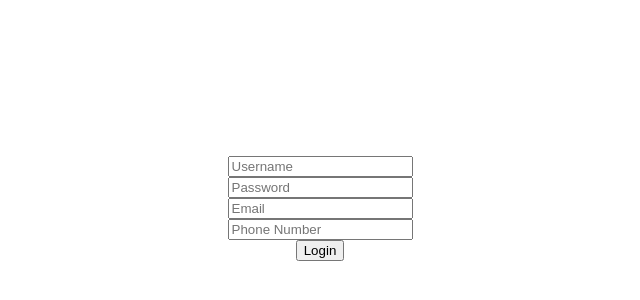
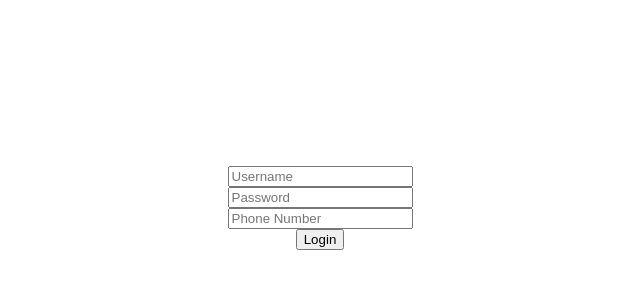
Before and after one commit to ngobathien/test_git, a plain HTML site: page login.html in a window 1280 px wide. Shown: the part 200-500 px from the top of the page, without its empty margins (320-960 px from the left). Drawn offline with Linux system fonts and the light colour scheme.

Commit message:
remove email input

```diff
--- a/login.html
+++ b/login.html
@@ -12,7 +12,6 @@
     <form action="">
         <input type="text" placeholder="Username" required>
         <input type="password" placeholder="Password" required>
-        <input type="email" placeholder="Email" required>
         <input type="text" placeholder="Phone Number" required>
         <input type="submit" value="Login">
     </form>
```
